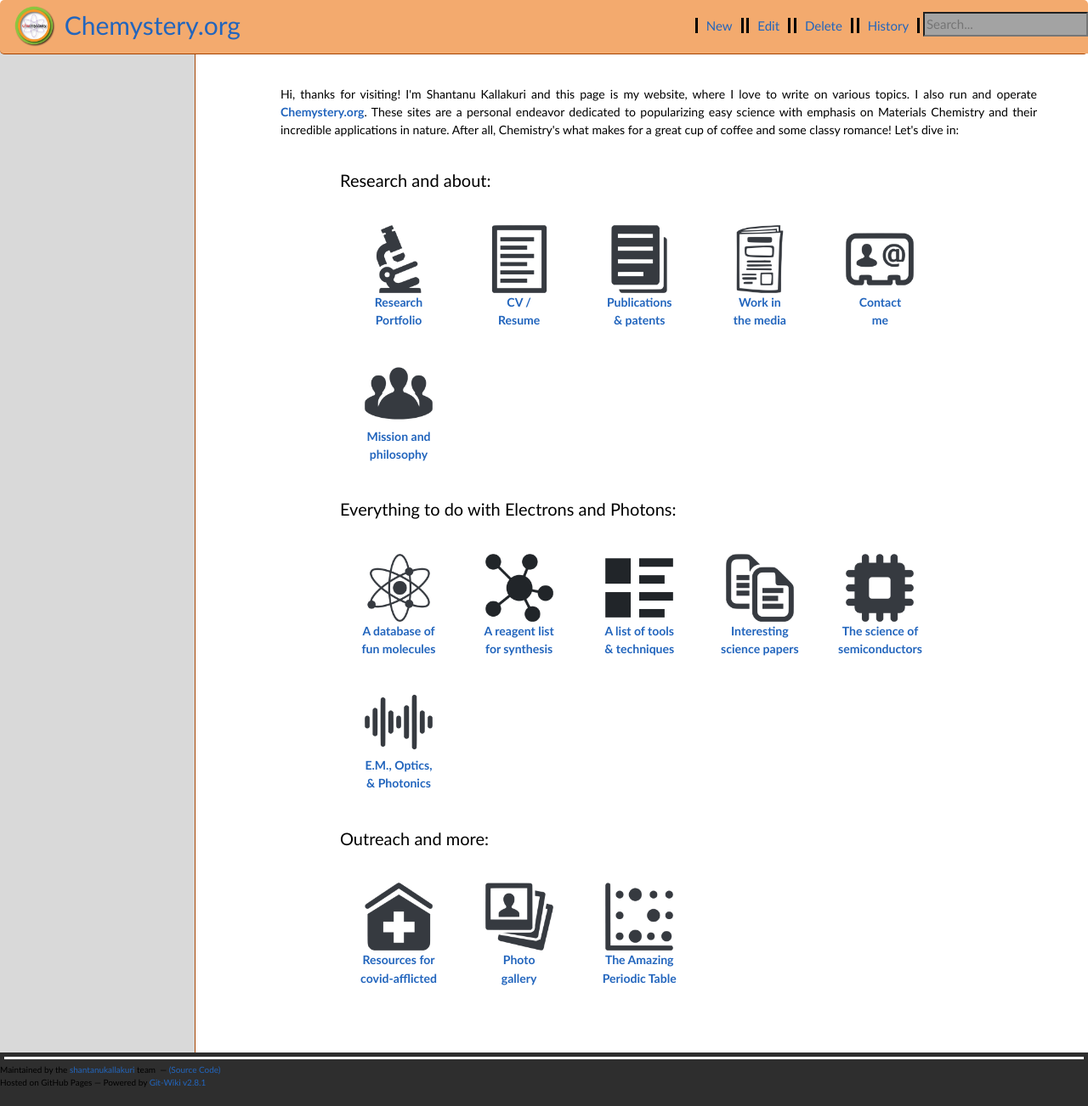
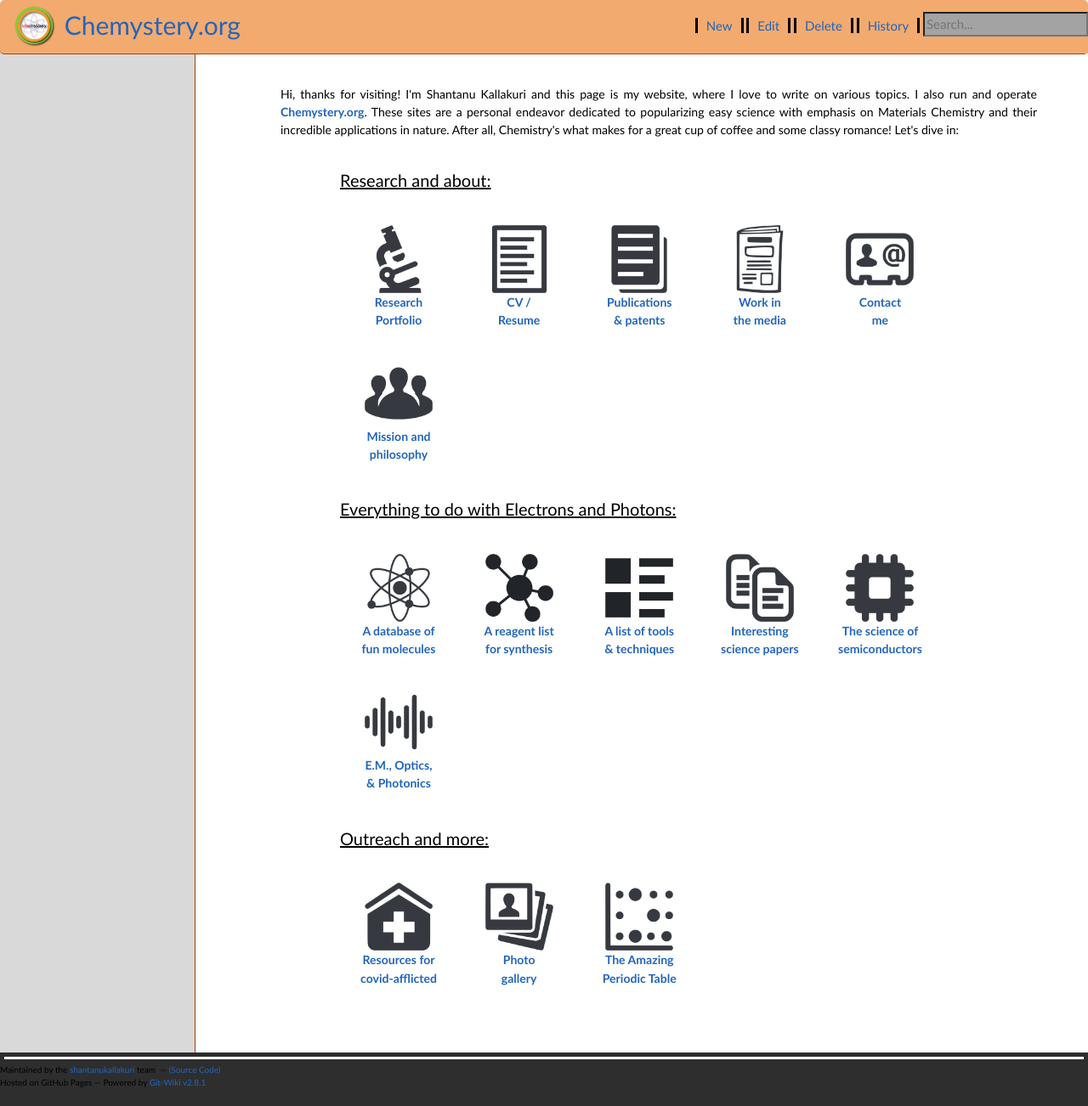
Before and after one commit to shantanukallakuri/shantanukallakuri.github.io, a Jekyll site: the page built from index.md, in a window 1280 px wide and 1302 px high. Shown: the whole window at 85% size. Built offline with Jekyll 4.4.1, drawn with Linux system fonts in a browser that asks for light colours; nearby versions of some CDN libraries.

Commit message:
#0049 - 092024 - Updated all pages and index and config and font, colors

```diff
--- a/index.md
+++ b/index.md
@@ -11,7 +11,7 @@ title: main page
 
 <div style="padding: 1em;padding-left: 70px;"><div style="width: 100%;align-content:center">
 
-<p style="font-size:20px; color:#000000;">Research and about:</p>
+<p style="font-size:20px; color:#000000;"><u>Research and about:</u></p>
 
 <li class="mainmenu-line"> <a href="0_research_portfolio" title="research portfolio"><img src="assets/images/icons/research.png" width="80" height="80" ></a><br><a href="0_research_portfolio" title="research portfolio"><b>Research<br/>Portfolio</b></a> </li>
 
@@ -25,7 +25,7 @@ title: main page
 
 <li class="mainmenu-line"> <a href="5_mission_and_scientific_philosophy" title="mission and scientific philosophy"><img src="assets/images/icons/mission.png" width="80" height="80" ></a><br><a href="5_mission_and_scientific_philosophy" title="mission and scientific philosophy"><b>Mission and philosophy</b></a> </li><br/><br/>
 
-<p style="font-size:20px; color:#000000;">Everything to do with Electrons and Photons:</p>
+<p style="font-size:20px; color:#000000;"><u>Everything to do with Electrons and Photons:</u></p>
 
 <li class="mainmenu-line"> <a href="6_database_of_interesting_molecules" title="database of interesting molecules"><img src="assets/images/icons/atom.png" width="80" height="80" ></a><br><a href="6_database_of_interesting_molecules" title="database of interesting molecules"><b>A database of fun molecules</b></a> </li>
 
@@ -39,7 +39,7 @@ title: main page
 
 <li class="mainmenu-line"> <a href="11_em_optics_and_photonics" title="em optics and photonics"><img src="assets/images/icons/em.png" width="80" height="80" ></a><br><a href="11_em_optics_and_photonics" title="em optics and photonics"><b>E.M., Optics,<br/>& Photonics</b></a> </li><br/><br/>
 
-<p style="font-size:20px; color:#000000;">Outreach and more:</p>
+<p style="font-size:20px; color:#000000;"><u>Outreach and more:</u></p>
 
 <li class="mainmenu-line"> <a href="13_resources_for_the_afflicted" title="resources for the afflicted"><img src="assets/images/icons/resources.png" width="80" height="80" ></a><br><a href="13_resources_for_the_afflicted" title="resources for the afflicted"><b>Resources for covid-afflicted</b></a> </li>
 
```
Also changed, not shown: 1 other file.
